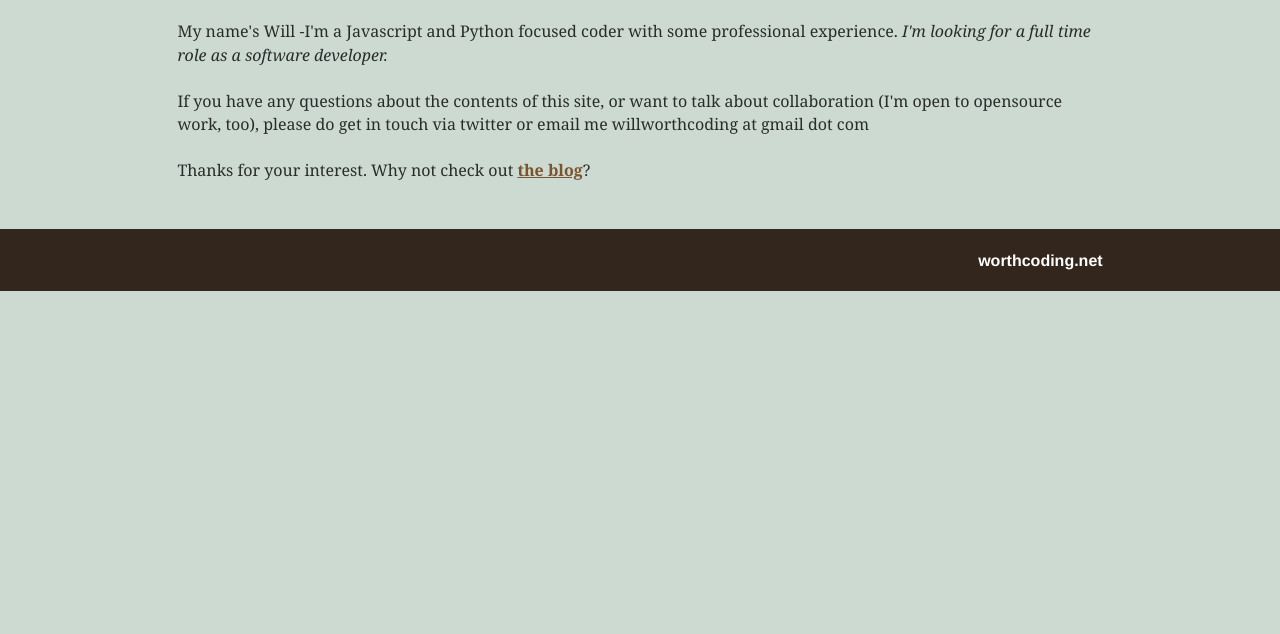
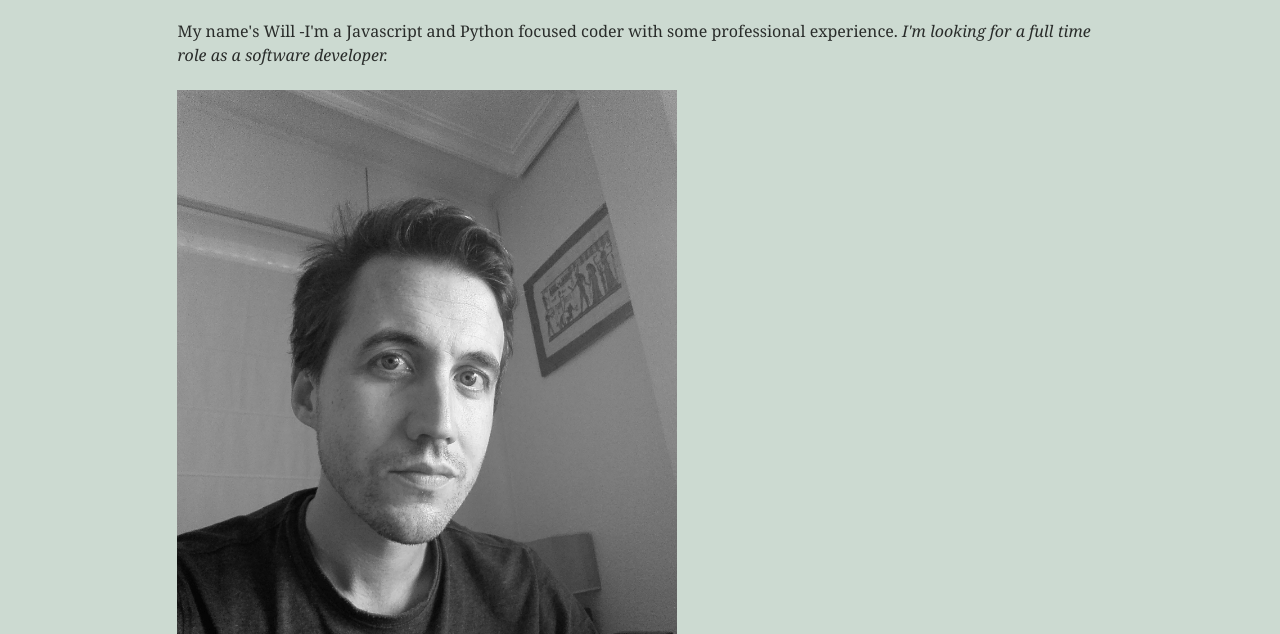
Before and after one commit to willworth/worthcoding, a Gatsby site: page / in a window 1280 px wide. Shown: the part 166-800 px from the top of the page. Built offline with nearby package versions, Linux system fonts and the light colour scheme; Gatsby itself is replaced by a stand-in of ours; some packages are replaced by stand-ins of ours.

Commit message:
add basic img

```diff
--- a/src/components/willstyle.css
+++ b/src/components/willstyle.css
@@ -15,3 +15,9 @@ a {
     font-weight: bold;
     /* font-size: 1.2em; */
 }
+
+
+.willpic {
+max-width : 500px;
+align-self: right;
+}
--- a/src/pages/index.js
+++ b/src/pages/index.js
@@ -1,6 +1,6 @@
 import React from 'react'
 import { Link } from 'gatsby'
-
+import will from "../images/bw.jpg"
 import Layout from '../components/layout'
 
 const IndexPage = () => (
@@ -8,7 +8,7 @@ const IndexPage = () => (
     <h1>You've reached my code site.  Welcome.  Thanks for visting.</h1>
     <p>My name's Will -I'm a Javascript and Python focused coder with some professional experience.
     <em> I'm looking for a full time role as a software developer.</em> </p>
-
+    <img src={will} alt="Will" class="willpic"  />
 
     <p> If you have any questions about the contents of this site, or want to talk about collaboration
        (I'm open to opensource work, too), please do get in touch via twitter or  email me willworthcoding  at  gmail dot com </p>
```
Also changed, not shown: src/images/bw.jpg (added).
